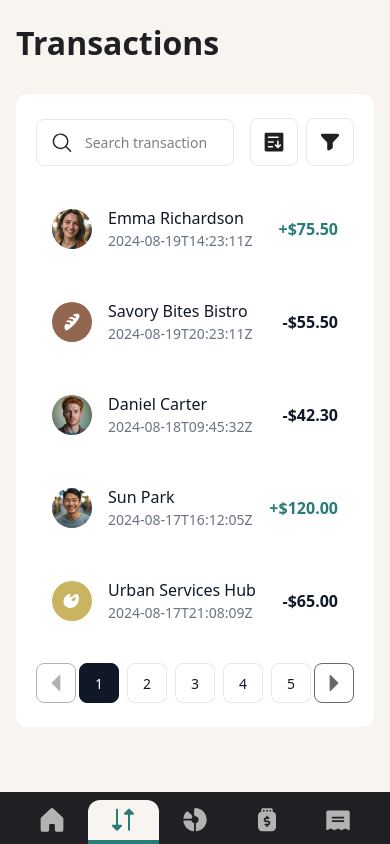
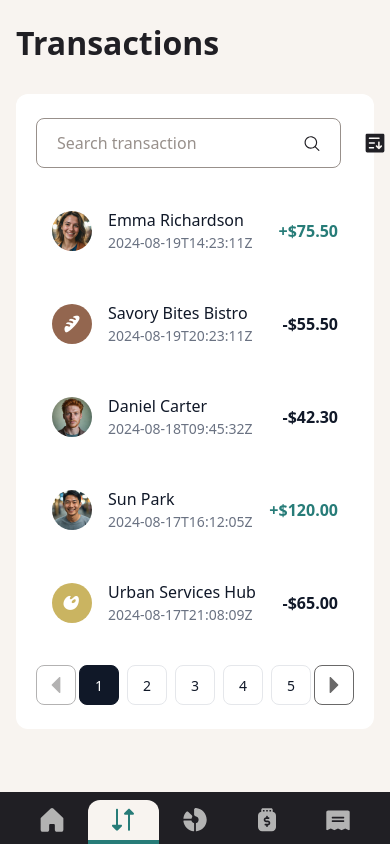
Before and after one commit to tryea/frontend-mentor-personal-finance-app, a Next.js app: page /transactions in a window 390 px wide. Built offline with nearby package versions, Linux system fonts and the light colour scheme.

Commit message:
style(transactions): improve layout and styling of filter and search table
- Adjust spacing and alignment of search box and filter controls
- Update mobile filter/sort icons layout
- Refine desktop dropdowns layout with flex properties

```diff
--- a/src/modules/transactions/ui/components/FilterAndSearchTable.tsx
+++ b/src/modules/transactions/ui/components/FilterAndSearchTable.tsx
@@ -7,33 +7,31 @@ import {
 
 export const FilterAndSearchTable = () => {
   return (
-    <div className="flex items-center justify-between gap-4">
-      <div className="relative w-full md:w-auto">
+    <div className="flex flex-row items-center justify-between gap-6">
+      {/* Search Box */}
+      <div className="flex flex-row items-center justify-start gap-4 border border-beige-500 rounded-lg pr-5 lg:justify-between ">
         <input
           type="text"
           placeholder="Search transaction"
-          className="text-preset-4 w-full rounded-lg border border-gray-200 bg-white py-3 pl-12 pr-4 md:w-80"
+          className="flex flex-1 pl-5 pr-0 py-3 placeholder:text-beige-500 text-grey-900 outline-0 text-ellipsis"
         />
-        <IconSearch
-          width={20}
-          height={20}
-          className="absolute left-4 top-1/2 -translate-y-1/2"
-        />
+        <IconSearch className="w-4 h-4" />
       </div>
 
       {/* Mobile filter/sort icons */}
-      <div className="flex items-center gap-2 md:hidden">
-        <button className="flex h-12 w-12 items-center justify-center rounded-lg border border-gray-200 bg-white">
-          <IconSortMobile width={20} height={20} />
+      <div className="flex flex-1 items-center gap-6 md:hidden">
+        <button className="flex flex-1">
+          <IconSortMobile className="w-5 h-5" />
         </button>
-        <button className="flex h-12 w-12 items-center justify-center rounded-lg border border-gray-200 bg-white">
-          <IconFilterMobile width={20} height={20} />
+        <button className="flex flex-1">
+          <IconFilterMobile className="w-5 h-5" />
         </button>
       </div>
 
       {/* Desktop sort/category dropdowns */}
-      <div className="hidden items-center gap-4 md:flex">
-        <div className="flex items-center gap-2">
+      <div className="hidden items-center gap-4 md:flex md:flex-1">
+        {/* Sort By */}
+        <div className="flex flex-1 flex-nowrap items-center gap-2">
           <span className="text-preset-4 text-gray-400">Sort by</span>
           <div className="relative">
             <select className="text-preset-4 appearance-none rounded-lg border border-gray-200 bg-white py-3 pl-4 pr-10">
@@ -47,7 +45,8 @@ export const FilterAndSearchTable = () => {
             />
           </div>
         </div>
-        <div className="flex items-center gap-2">
+        {/* Category */}
+        <div className="flex flex-1 items-center gap-2">
           <span className="text-preset-4 text-gray-400">Category</span>
           <div className="relative">
             <select className="text-preset-4 appearance-none rounded-lg border border-gray-200 bg-white py-3 pl-4 pr-10">
```
